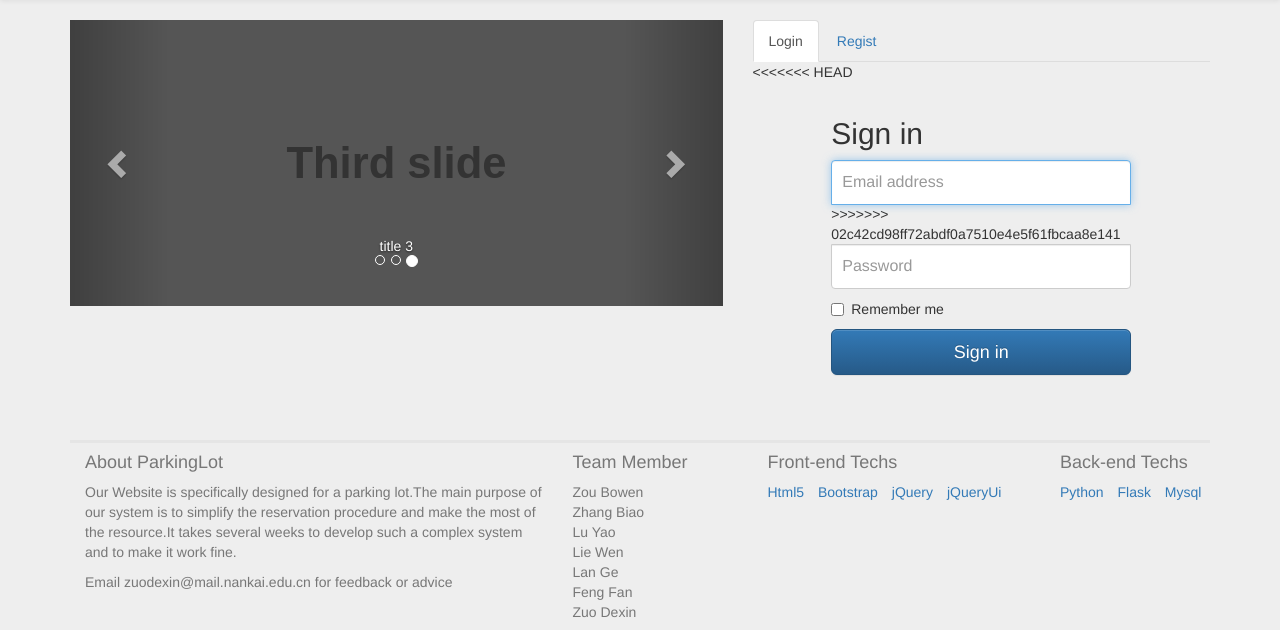
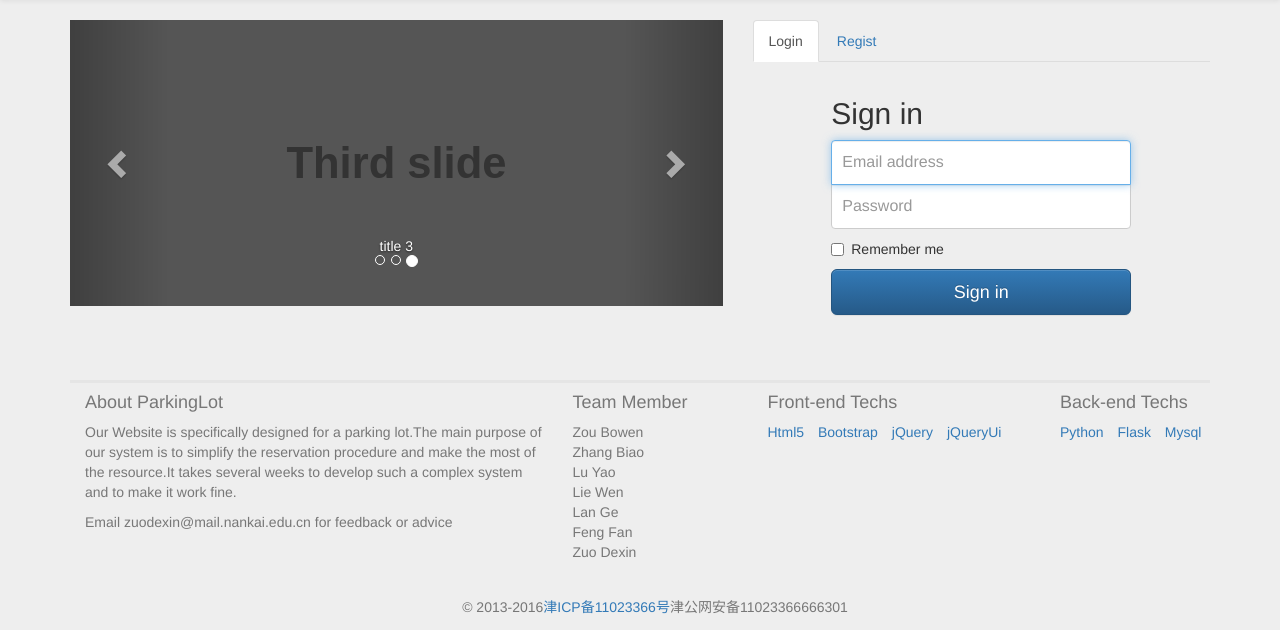
Before and after one commit to bwzou/parking-lot, a Flask app: page / in a window 1280 px wide. Shown: the part 53-683 px from the top of the page. Run offline with Flask 2, Linux system fonts and the light colour scheme; some libraries are stand-ins or nearby versions.

Commit message:
Merge branch 'master' into zb
# Conflicts:
#	Parking.py
#	templates/index.html

```diff
--- a/templates/index.html
+++ b/templates/index.html
@@ -91,12 +91,10 @@
                 <li role="presentation"><a href="#register" aria-controls="register" role="tab" data-toggle="tab" id="tri-register">Regist</a></li>
             </ul>
             <div class="tab-content">
-<<<<<<< HEAD
                 <form role="tabpanel" class="form-signin tab-pane fade in active" id="login" action="/login" method="post">
                     <h2 class="form-signin-heading">Sign in</h2>
                     <label for="inputEmail" class="sr-only">Email address</label>
                     <input type="email"  name="inputEmail" id="inputEmail" class="form-control" placeholder="Email address" required autofocus>
->>>>>>> 02c42cd98ff72abdf0a7510e4e5f61fbcaa8e141
                     <label for="inputPassword" class="sr-only">Password</label>
                     <input type="password" name="inputPassword" id="inputPassword" class="form-control" placeholder="Password" required>
                     <div class="checkbox">
```
